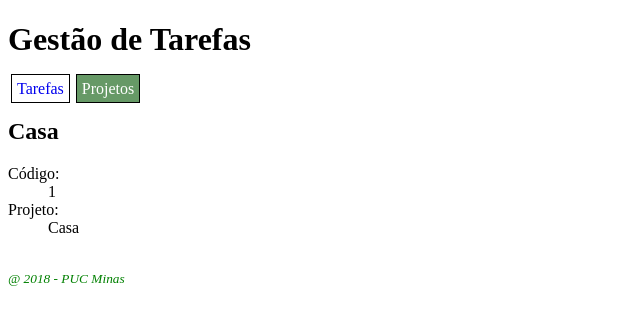
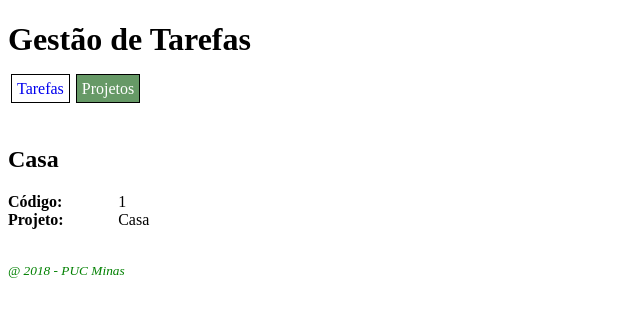
Before and after one commit to igogomes/estudo-angular, an Angular app: page /projetos/1 in a window 1280 px wide. Shown: the top 324 px of the page, without its empty margins (0-640 px from the left). Built offline with nearby package versions, Linux system fonts and the light colour scheme.

Commit message:
Estudos sobre o framework Angular

```diff
--- a/src/app/projeto.component.css
+++ b/src/app/projeto.component.css
@@ -0,0 +1,29 @@
+h2 {
+
+    margin-top: 2em;
+
+}
+
+dt {
+
+    float: left;
+    clear: left;
+    width: 15ex;
+    font-weight: bold;
+
+}
+
+dd {
+
+    float: left;
+    margin-left: 0;
+
+}
+
+dl:after {
+
+    content: "";
+    display: block;
+    clear: both;
+
+}
```
